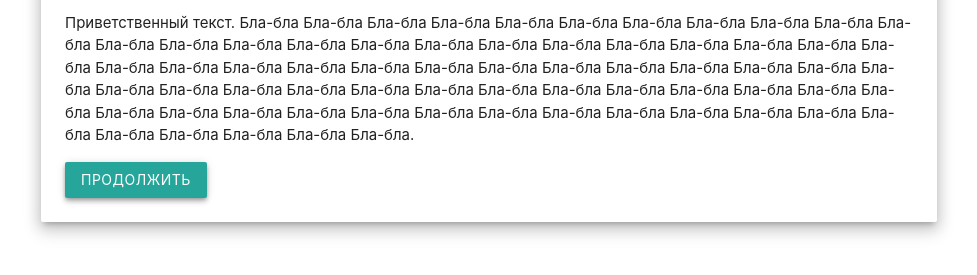
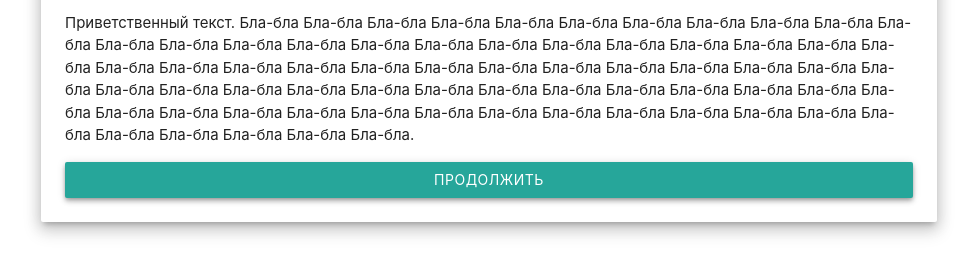
Before and after one commit to SammyVimes/socRateSelfConfidence, a plain HTML site: page web/index.html in a window 1280 px wide. Shown: the part 359-634 px from the top of the page, without its empty margins (151-1128 px from the left). Drawn offline with nearby package versions, Linux system fonts and the light colour scheme.

Commit message:
initial commit

```diff
--- a/web/css/main.css
+++ b/web/css/main.css
@@ -15,6 +15,10 @@
 
 #main {
     border: none;
+}
+
+#buttonContinue {
+    width: 100%;
 }
 
 .outer {
```
